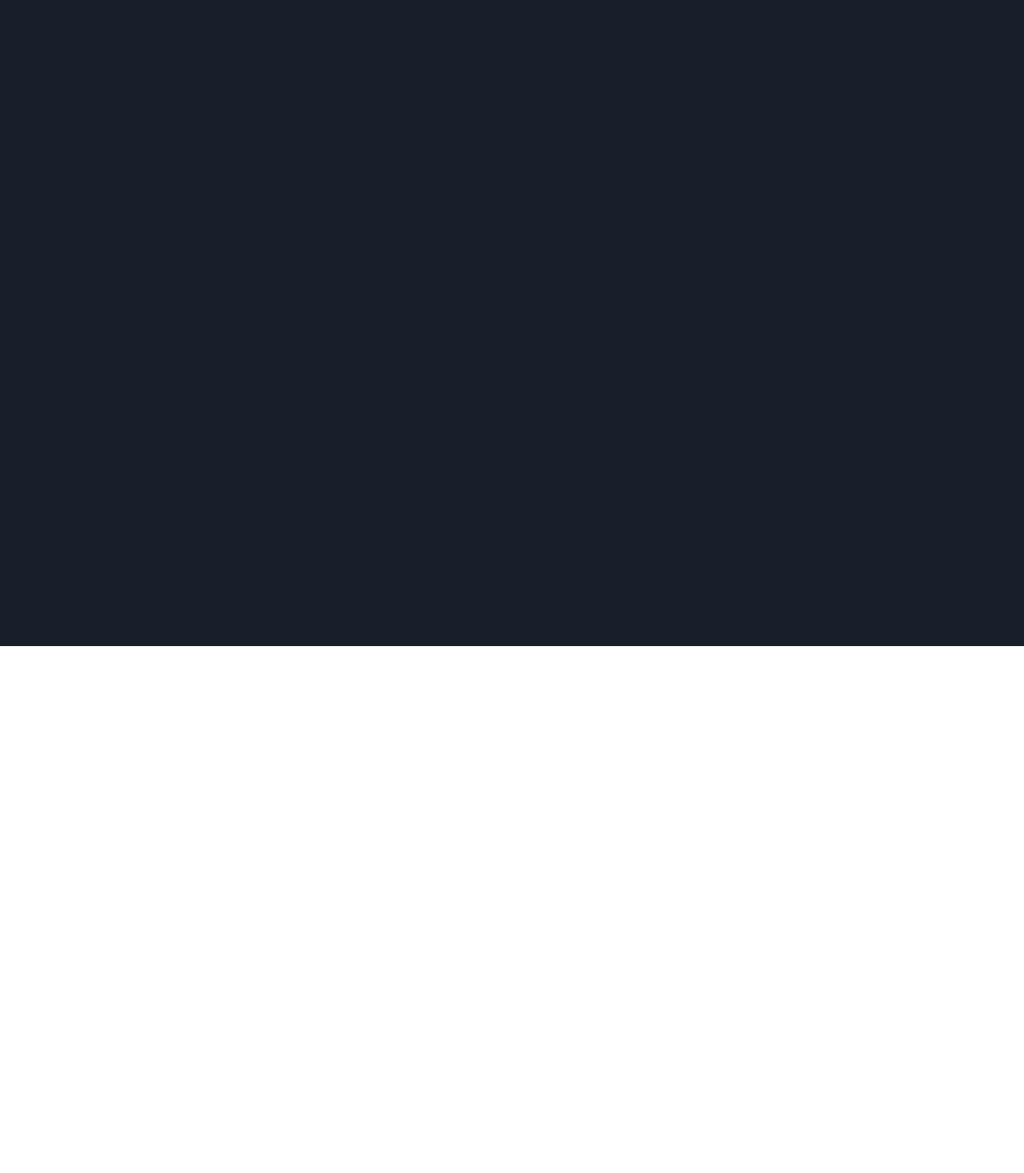
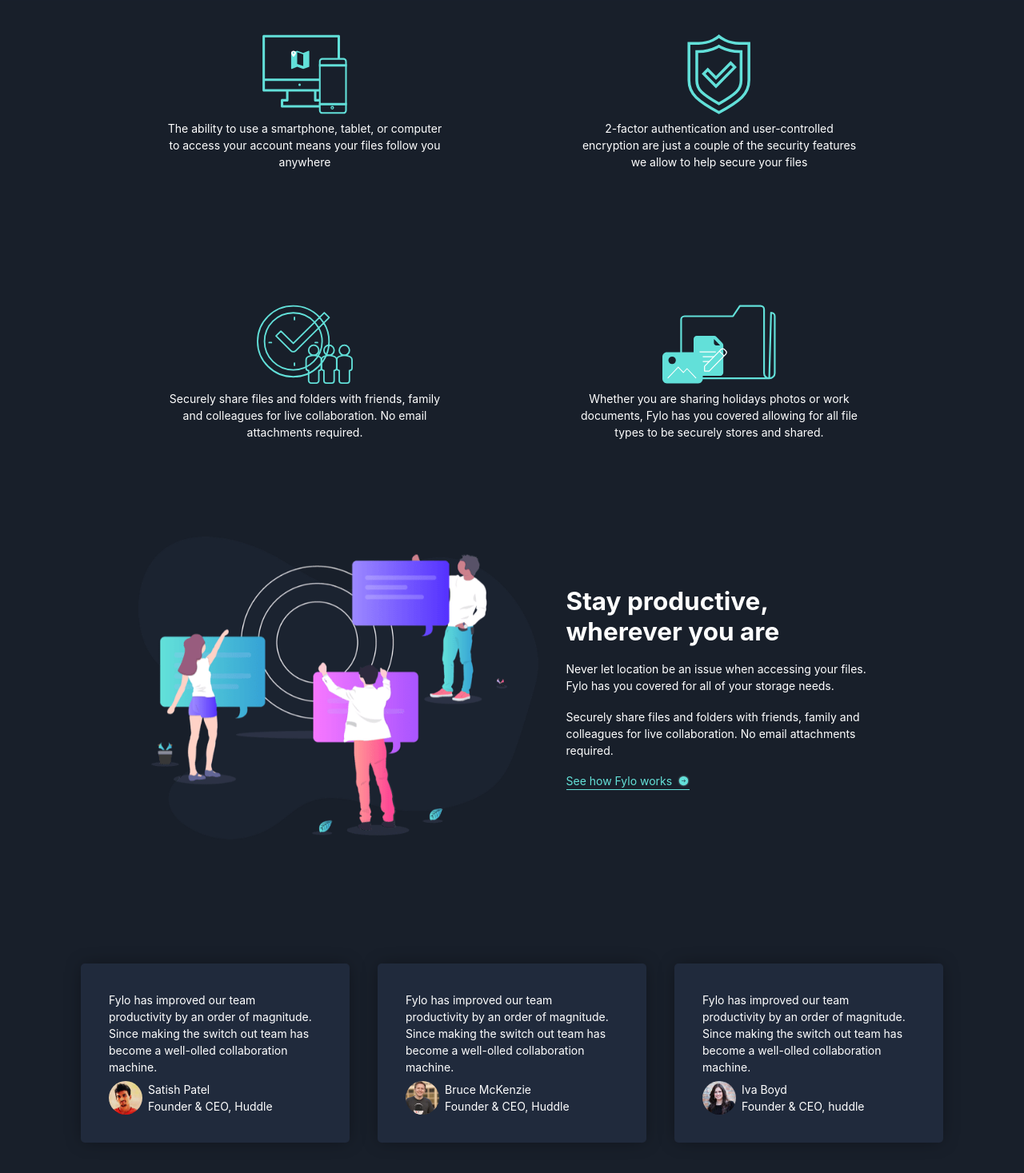
Before and after one commit to RodrigoSpano/Fylo-landing-frontEndMentor, a Next.js app: page / in a window 1280 px wide. Shown: the part 799-2266 px from the top of the page at 80% size. Before the commit the page ends 1607 px from the top, so only its background shows below. Built offline with nearby package versions, Linux system fonts and the light colour scheme.

Commit message:
testimonios

```diff
--- /dev/null
+++ b/components/features/FeatureCard.jsx
@@ -0,0 +1,14 @@
+import { Stack, Text } from '@chakra-ui/react'
+import Image from 'next/image'
+import React from 'react'
+
+const FeatureCard = (props) => {
+  return (
+    <Stack userSelect='none'>
+      <Image src={props.src} alt='icon' width='100px' height='100px' objectFit='contain' />
+      <Text textAlign='center' w='350px'>{props.text}</Text>
+    </Stack>
+  )
+}
+
+export default FeatureCard
--- /dev/null
+++ b/components/features/Features.jsx
@@ -0,0 +1,31 @@
+import { Grid, GridItem, Stack } from '@chakra-ui/react'
+import React from 'react'
+import FeatureCard from './FeatureCard'
+
+const Features = () => {
+  return (
+    <Stack id='features' w='100vw' alignItems='center' justifyContent='center' py={10} >
+      <Grid
+        templateRows='repeat(2, 1fr)'
+        templateColumns='repeat(2, 1fr)'
+        gap={48}
+      >
+        <GridItem>
+          <FeatureCard src='/assets/icon-access-anywhere.svg' text='The ability to use a smartphone, tablet, or computer to access your account means your files follow you anywhere'/>
+        </GridItem>
+        <GridItem>
+          <FeatureCard src='/assets/icon-security.svg' text='2-factor authentication and user-controlled encryption are just a couple of the security features we allow to help secure your files' />
+        </GridItem>
+        <GridItem>
+          <FeatureCard src='/assets/icon-collaboration.svg' text='Securely share files and folders with friends, family and colleagues for live collaboration. No email attachments required.' />
+        </GridItem>
+        <GridItem>
+          <FeatureCard src='/assets/icon-any-file.svg' text='Whether you are sharing holidays photos or work documents, Fylo has you covered allowing for all file types to be securely stores and shared.' />
+        </GridItem>
+
+      </Grid>
+    </Stack>
+  )
+}
+
+export default Features
--- /dev/null
+++ b/components/form/Form.jsx
@@ -0,0 +1,10 @@
+import { Stack } from '@chakra-ui/react'
+import React from 'react'
+
+const Form = () => {
+  return (
+    <Stack></Stack>
+  )
+}
+
+export default Form
--- a/components/header/Header.jsx
+++ b/components/header/Header.jsx
@@ -5,7 +5,7 @@ import React from 'react'
 
 function Header() {
   return (
-    <Stack w='100vw' minH='90vh' justifyContent='center' alignItems='center' gap={0} bgImage={'/assets/bg-curvy-desktop.svg'} bgSize='contain' bgPosition='bottom' bgRepeat='no-repeat' >
+    <Stack userSelect='none' w='100vw' minH='90vh' justifyContent='center' alignItems='center' gap={0} bgImage={'/assets/bg-curvy-desktop.svg'} bgSize='contain' bgPosition='bottom' bgRepeat='no-repeat' >
       <Image src='/assets/illustration-intro.png' alt='illustration' width='500px' height='500px' objectFit='contain' />
       <Box maxW='600px' display='flex' flexDirection='column' alignItems='center' gap={5}>
         <Heading as='h1' textAlign='center' >
--- /dev/null
+++ b/components/main/Productive.jsx
@@ -0,0 +1,27 @@
+import { Flex, Heading, Image, Stack, Text } from '@chakra-ui/react'
+// import Image from 'next/image'
+import React from 'react'
+
+const Productive = () => {
+
+  const sky = 'hsl(176, 68%, 64%)'
+
+  return (
+    <Stack direction='row' alignItems='center' justifyContent='center' minH='50vh' gap={10} p={5} userSelect='none'>
+      <Image src='/assets/illustration-stay-productive.png' alt='stay productive picture' width='500px' height='500px' objectFit='contain'/>
+      <Flex direction='column' gap={5}>
+        <Heading as='h2' w='300px'>Stay productive, wherever you are</Heading>
+        <Text w='400px'>Never let location be an issue when accessing your files. Fylo has you covered for all of your storage needs.</Text>
+        <Text w='400px'>Securely share files and folders with friends, family and colleagues for live collaboration. No email attachments required.</Text>
+
+        <Flex display='flex' flexDirection='row' gap={2} borderBottom='1px solid hsl(176, 68%, 64%)' _hover={{borderBottom: '1px solid white'}} userSelect='none' w='max' alignItems='center' >
+          <Text color={sky} _hover={{color: 'gray.200'}} >See how Fylo works</Text>
+          <Image src='/assets/icon-arrow.svg' alt='arrow' objectFit='contain' width='15px' height='15px'  />
+        </Flex>
+
+      </Flex>
+    </Stack>
+  )
+}
+
+export default Productive
--- a/components/navbar/Navbar.jsx
+++ b/components/navbar/Navbar.jsx
@@ -7,7 +7,7 @@ const Navbar = () => {
     <Stack h='100px' w='100vw' direction='row' justifyContent='space-between' px='20' alignItems='center' userSelect='none'>
       <Image src='/assets/logo.svg' alt='logo' width='200px' height='50px' />
       <Flex gap={10}>
-        <Link href='#'>
+        <Link href='#features'>
           <Text cursor='pointer'>Features</Text>
         </Link>
         <Link href='#'>
--- /dev/null
+++ b/components/testimonial/CommentCard.jsx
@@ -0,0 +1,19 @@
+import { Avatar, Box, Flex, Stack, Text } from '@chakra-ui/react'
+import React from 'react'
+
+const CommentCard = (props) => {
+  return (
+    <Stack w='sm' bg='hsl(219, 30%, 18%)' borderRadius={5} p={10} boxShadow='0px 0px 22px -3px rgba(0,0,0,0.4)'>
+      <Text>Fylo has improved our team productivity by an order of magnitude. Since making the switch out team has become a well-olled collaboration machine.</Text>
+      <Flex gap={2}>
+        <Avatar src={props.src} alt='avatar'/>
+        <Box display='flex' flexDirection='column'>
+          <Text>{props.name}</Text>
+          <Text>{props.rol}</Text>
+        </Box>
+      </Flex>
+    </Stack>
+  )
+}
+
+export default CommentCard
--- /dev/null
+++ b/components/testimonial/Comments.jsx
@@ -0,0 +1,16 @@
+import { Image, Stack } from '@chakra-ui/react'
+import React from 'react'
+import CommentCard from './CommentCard'
+
+function Comments() {
+  return (
+    <Stack alignItems='center' justifyContent='center' p={20} direction='arrow' gap={10} position='relative'>
+      <CommentCard src='/assets/profile-1.jpg' name='Satish Patel' rol='Founder & CEO, Huddle'/>
+      <CommentCard src='/assets/profile-2.jpg' name='Bruce McKenzie' rol='Founder & CEO, Huddle' />
+      <CommentCard src='/assets/profile-3.jpg' name='Iva Boyd' rol='Founder & CEO, huddle' />
+
+    </Stack>
+  )
+}
+
+export default Comments
--- a/pages/_app.js
+++ b/pages/_app.js
@@ -1,9 +1,10 @@
 import { ChakraProvider } from '@chakra-ui/react'
 import '../styles/globals.css'
+import theme from '../theme'
 
 function MyApp({ Component, pageProps }) {
   return (
-    <ChakraProvider>
+    <ChakraProvider theme={theme}>
       <Component {...pageProps} />
     </ChakraProvider>
   )
--- a/pages/index.js
+++ b/pages/index.js
@@ -1,7 +1,11 @@
 import { Stack } from '@chakra-ui/react'
 import Head from 'next/head'
 import Header from '../components/header/Header'
+import Comments from '../components/testimonial/Comments'
+import Features from '../components/features/Features'
+import Productive from '../components/main/Productive'
 import Navbar from '../components/navbar/Navbar'
+import Form from '../components/form/Form'
 
 
 export default function Home() {
@@ -17,9 +21,15 @@ export default function Home() {
         <Navbar />
         <Header />
       </Stack>
+
+      <Features />
+      <Productive />
+
       <Stack minH='100vh' w='100vw'>
+        <Comments />
+        <Form />
+      </Stack>
 
-      </Stack>
     </Stack>
   )
 }
--- /dev/null
+++ b/theme.js
@@ -0,0 +1,14 @@
+import { extendTheme } from "@chakra-ui/react";
+
+const theme = extendTheme({
+  colors:{
+    brand: {
+      100: 'hsl(176, 68%, 64%)'
+    }
+  },
+  components: {
+
+  }
+})
+
+export default theme;
```
